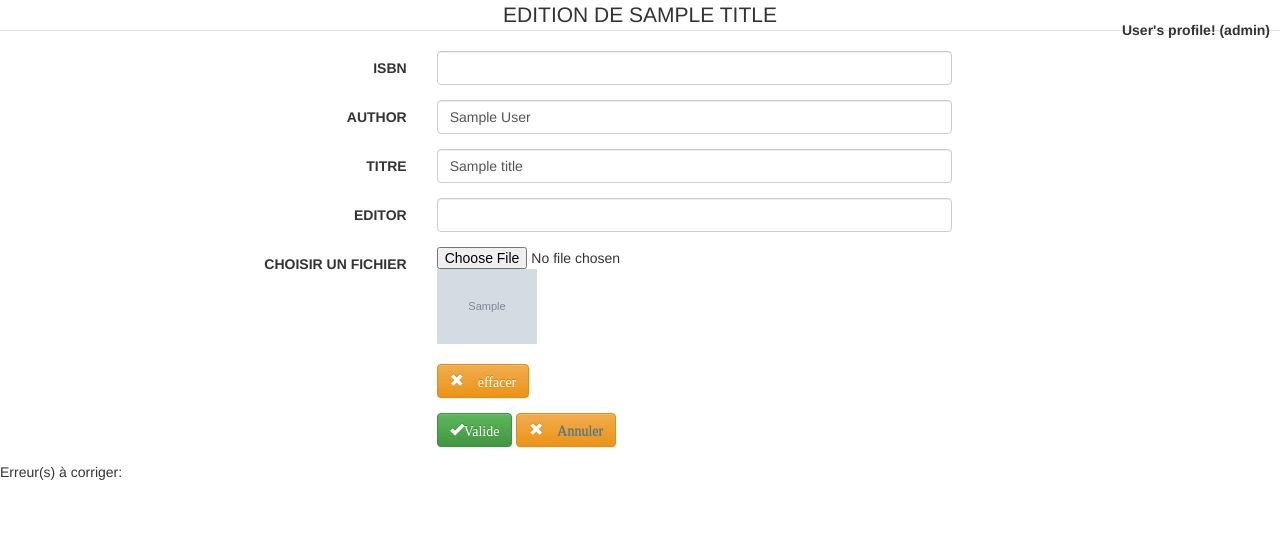
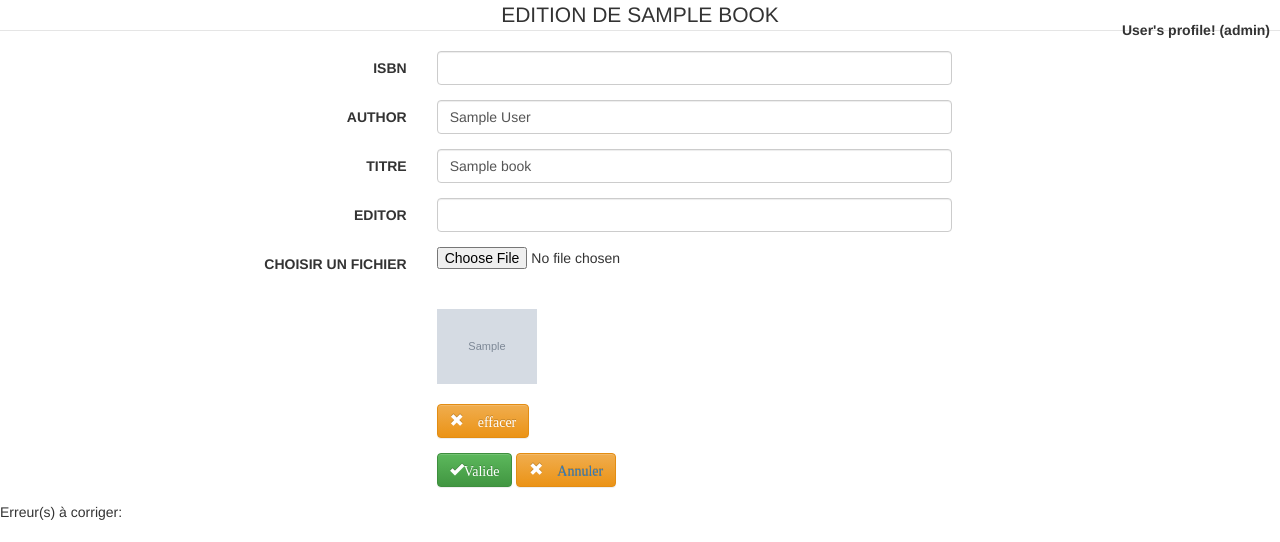
Before and after one commit to Nodiryps/online_library, a PHP site: the page made by view/view_edit_book.php in a window 1280 px wide. Shown: the top 542 px of the page. Run offline with PHP 8.4, Linux system fonts and the light colour scheme; the template is opened without the code that fills it: most values are stand-ins (such as "Sample title", 1, 10 or a date in 2020); grey boxes marked "Sample" are stand-in pictures; data that the repository does not hold is empty.

Commit message:
uploadImage done

```diff
--- a/view/view_add_book.php
+++ b/view/view_add_book.php
@@ -21,7 +21,7 @@
         </nav>
 
 
-        <form class=" container form-horizontal" action="book/add_book" method="post">
+        <form class=" container form-horizontal" action="book/add_book" method="post" enctype="multipart/form-data">
             <fieldset>
 
                 <legend class="text-center">AJOUT D'UN NOUVEAU LIVRE </legend>
@@ -58,7 +58,7 @@
                 <div class="form-group">
                     <label class="col-md-4 control-label" for="picture">CHOISIR UN FICHIER</label>
                     <div class="col-md-4">
-                        <input id="picture" name="picture" class="input-file" type="file">
+                        <input id="picture" name="picture" class="input-file" type="file" accept="image/x-png, image/gif, image/jpeg">
                         <button  name="button2id" class="btn btn-warning"><span class="glyphicon glyphicon-"> effacer</span></button>
                     </div>
                 </div>
--- a/view/view_edit_book.php
+++ b/view/view_edit_book.php
@@ -31,14 +31,14 @@
         <form class="form-horizontal" action="book/edit_book" method="post">
             <fieldset>
 
-                <legend class="text-center">EDITION DE <?= strtoupper($title) ?> </legend>
+                <legend class="text-center">EDITION DE <?= strtoupper($book->title) ?> </legend>
 
                 <!-- Text input-->
                 <div class="form-group">
                     <label class="col-md-4 control-label" for="ISBN">ISBN</label>
                     <div class="col-md-5">
                         <input id="ISBN" name="isbn" type="text"
-                               class="form-control input-md" value="<?= ControllerBook::isbn_format_EAN_13($isbn) ?>">
+                               class="form-control input-md" value="<?= ControllerBook::isbn_format_EAN_13($book->isbn) ?>">
                     </div>
                 </div>
 
@@ -47,7 +47,7 @@
                     <label class="col-md-4 control-label" for="textinput">AUTHOR</label>
                     <div class="col-md-5">
                         <input id="textinput" name="author" type="text"
-                               class="form-control input-md" value="<?= $author ?>">
+                               class="form-control input-md" value="<?= $book->author ?>">
                     </div>
                 </div>
 
@@ -56,7 +56,7 @@
                     <label class="col-md-4 control-label" for="TITRE">TITRE</label>
                     <div class="col-md-5">
                         <input id="textinput" name="title" type="text"
-                               class="form-control input-md" value="<?= $title ?>">
+                               class="form-control input-md" value="<?= $book->title ?>">
                     </div>
                 </div>
 
@@ -65,7 +65,7 @@
                     <label class="col-md-4 control-label" for="textinput">EDITOR</label>
                     <div class="col-md-5">
                         <input id="textinput" name="editor" type="text"
-                               class="form-control input-md" value="<?= $editor ?>">
+                               class="form-control input-md" value="<?= $book->editor ?>">
                     </div>
                 </div>
 
@@ -74,10 +74,14 @@
                     <label class="col-md-4 control-label" for="picture">CHOISIR UN FICHIER</label>
                     <div class="col-md-4">
                         <input id="picture" name="picture" class="input-file" type="file" accept="image/x-png, image/gif, image/jpeg">
-                        <?php if ($picture): ?>
-                            <img src='upload/<?= $picture ?>' width="100" alt="Book image">
+                        <br><br>
+                          <?php if(!empty($book->picture)): ?>
+                            <img src='uploads/<?= $book->picture ?>' width="100" alt="Book image">
                             <br><br>
-                        <?php endif; ?>
+                       <?php else:?>
+                            <img src='uploads/images.png' width="100" alt="Book image">
+                            <br><br>
+                            <?php endif;?>
                         <button  name="delimage" class="btn btn-warning">
                             <span class="glyphicon glyphicon-remove"> effacer</span>
                         </button>
```
Also changed, not shown: controller/ControllerBook.php (+40 -15 lines), view/view_book_manager.php (+11 -1 lines), uploads/Koala.jpg (added), uploads/images.png (added), uploads/pyjaman.jpg (added), 2 other files.
